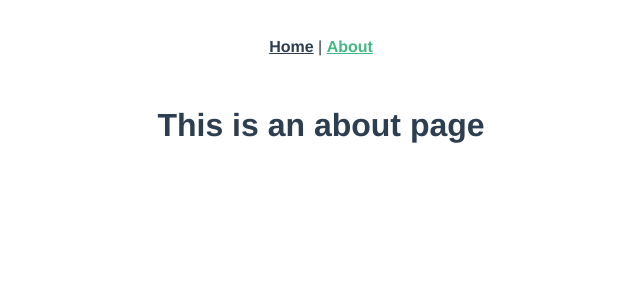
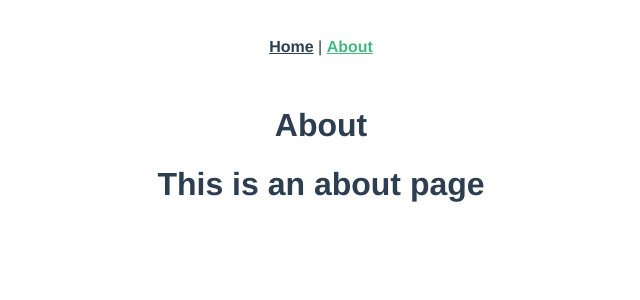
Before and after one commit to unromanticman/vue-cheatsheet, a Vue app: page /about in a window 1280 px wide. Shown: the top 300 px of the page, without its empty margins (319-959 px from the left). Built offline with nearby package versions, Linux system fonts and the light colour scheme.

Commit message:
vue router 傳遞參數

```diff
--- a/src/router/index.js
+++ b/src/router/index.js
@@ -1,6 +1,7 @@
 import Vue from 'vue'
 import VueRouter from 'vue-router'
 import Home from '../views/Home.vue'
+import About from '../views/About.vue'
 
 Vue.use(VueRouter)
 
@@ -8,15 +9,14 @@ const routes = [
   {
     path: '/',
     name: 'Home',
-    component: Home
+    component: Home,
+    props: { pageName: 'Home' }
   },
   {
     path: '/about',
     name: 'About',
-    // route level code-splitting
-    // this generates a separate chunk (about.[hash].js) for this route
-    // which is lazy-loaded when the route is visited.
-    component: () => import(/* webpackChunkName: "about" */ '../views/About.vue')
+    component: About,
+    props: { pageName: 'About' }
   }
 ]
 
--- a/src/views/About.vue
+++ b/src/views/About.vue
@@ -1,5 +1,13 @@
 <template>
   <div class="about">
+    <h1>{{ pageName }}</h1>
     <h1>This is an about page</h1>
   </div>
 </template>
+
+<script>
+export default {
+  name: "About",
+  props: ["pageName"],
+};
+</script>
--- a/src/views/Home.vue
+++ b/src/views/Home.vue
@@ -1,18 +1,20 @@
 <template>
   <div class="home">
-    <img alt="Vue logo" src="../assets/logo.png">
-    <HelloWorld msg="Welcome to Your Vue.js App"/>
+    <h1>{{ pageName }}</h1>
+    <img alt="Vue logo" src="../assets/logo.png" />
+    <HelloWorld msg="Welcome to Your Vue.js App" />
   </div>
 </template>
 
 <script>
 // @ is an alias to /src
-import HelloWorld from '@/components/HelloWorld.vue'
+import HelloWorld from "@/components/HelloWorld.vue";
 
 export default {
-  name: 'Home',
+  name: "Home",
   components: {
-    HelloWorld
-  }
-}
+    HelloWorld,
+  },
+  props: ["pageName"],
+};
 </script>
```
